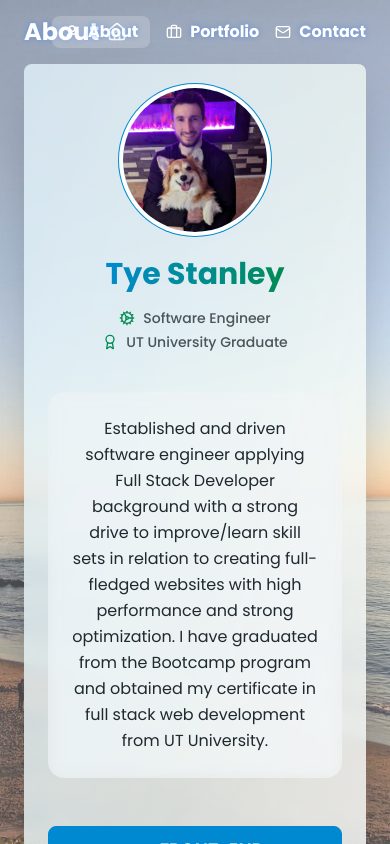
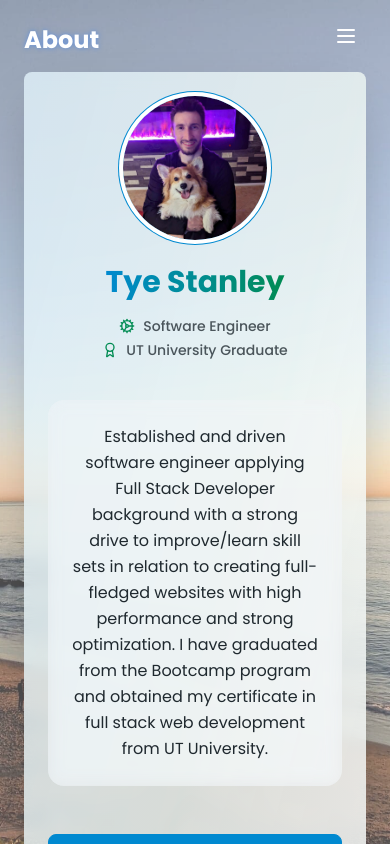
Before and after one commit to TyeStanley/portfolio-definitive, a Next.js app: page /about in a window 390 px wide. Built offline with nearby package versions, Linux system fonts and the light colour scheme.

Commit message:
added mobile menu

```diff
--- a/src/components/Navbar.tsx
+++ b/src/components/Navbar.tsx
@@ -1,5 +1,6 @@
 import Link from 'next/link';
-import { User, Briefcase, Mail, Home } from 'lucide-react';
+import { User, Briefcase, Mail, Home, Menu, X } from 'lucide-react';
+import { useState } from 'react';
 
 interface NavbarProps {
   title: 'About' | 'Portfolio' | 'Contact';
@@ -25,8 +26,24 @@ const navLinks = [
 ];
 
 export default function Navbar({ title, handleNavigation }: NavbarProps) {
+  const [isMobileMenuOpen, setIsMobileMenuOpen] = useState(false);
+
+  const toggleMobileMenu = () => {
+    setIsMobileMenuOpen(!isMobileMenuOpen);
+  };
+
+  const closeMobileMenu = () => {
+    setIsMobileMenuOpen(false);
+  };
+
   return (
-    <nav className="navbar relative z-20 mx-auto max-w-5xl px-6 py-4">
+    <>
+      {/* Spacer to fill gap when navbar is fixed */}
+      {isMobileMenuOpen && <div className="h-18" />}
+
+      <nav
+        className={`navbar ${isMobileMenuOpen ? 'fixed top-0 right-0 left-0' : 'relative'} z-30 mx-auto max-w-5xl px-6 py-4`}
+      >
         <div className="container mx-auto">
           <div className="navbar-start">
             <h1 className="text-2xl font-bold text-white [text-shadow:0_0_5px_rgba(59,130,246,0.6)]">
@@ -35,22 +52,27 @@ export default function Navbar({ title, handleNavigation }: NavbarProps) {
             {handleNavigation ? (
               <button
                 onClick={() => handleNavigation('/')}
-              className="mr-4 flex items-center text-white transition-all duration-200 hover:scale-110 hover:text-white/80"
+                className={`mr-4 flex items-center text-white transition-all duration-200 hover:scale-110 hover:text-white/80 ${
+                  isMobileMenuOpen ? 'md:flex' : 'hidden md:flex'
+                }`}
               >
-              <Home className="ml-2 h-5 w-5" />
+                <Home className="ml-2 h-6 w-6" />
               </button>
             ) : (
               <Link
                 href="/"
-              className="mr-4 flex items-center text-white transition-all duration-200 hover:scale-110 hover:text-white/80"
+                className={`mr-4 flex items-center text-white transition-all duration-200 hover:scale-110 hover:text-white/80 ${
+                  isMobileMenuOpen ? 'md:flex' : 'hidden md:flex'
+                }`}
               >
-              <Home className="ml-2 h-5 w-5" />
+                <Home className="ml-2 h-6 w-6" />
               </Link>
             )}
           </div>
 
           <div className="navbar-end">
-          <div className="flex space-x-4">
+            {/* Desktop Navigation */}
+            <div className="hidden space-x-4 md:flex">
               {navLinks.map(({ href, label, icon: Icon }) =>
                 handleNavigation ? (
                   <button
@@ -73,8 +95,66 @@ export default function Navbar({ title, handleNavigation }: NavbarProps) {
                 ),
               )}
             </div>
+
+            {/* Mobile Hamburger Button */}
+            <button
+              onClick={toggleMobileMenu}
+              className="hover:text-primary/80 hover:bg-primary/20 flex items-center p-2 text-white transition-all duration-200 hover:scale-110 hover:rounded-lg md:hidden"
+              aria-label="Toggle mobile menu"
+            >
+              <div className="relative h-6 w-6">
+                <Menu
+                  className={`absolute inset-0 h-6 w-6 transition-all duration-300 ${
+                    isMobileMenuOpen
+                      ? 'scale-0 rotate-180 opacity-0'
+                      : 'scale-100 rotate-0 opacity-100'
+                  }`}
+                />
+                <X
+                  className={`absolute inset-0 h-6 w-6 transition-all duration-300 ${
+                    isMobileMenuOpen
+                      ? 'scale-100 rotate-0 opacity-100'
+                      : 'scale-0 -rotate-180 opacity-0'
+                  }`}
+                />
+              </div>
+            </button>
           </div>
         </div>
       </nav>
+
+      {/* Mobile Menu Overlay - Outside nav for better backdrop-blur */}
+      {isMobileMenuOpen && (
+        <div className="bg-base-200/80 fixed top-0 right-0 left-0 z-20 h-screen backdrop-blur-md md:hidden">
+          <div className="space-y-3 px-6 py-4 pt-18">
+            {navLinks.map(({ href, label, icon: Icon }) =>
+              handleNavigation ? (
+                <button
+                  key={href}
+                  onClick={() => {
+                    handleNavigation(href);
+                    closeMobileMenu();
+                  }}
+                  className={`group hover:bg-primary/30 flex w-full items-center px-3 py-2 font-bold text-white transition-all duration-200 [text-shadow:0_0_5px_rgba(59,130,246,0.6)] hover:rounded-lg ${title === label ? 'bg-primary/30 rounded-lg' : ''}`}
+                >
+                  <Icon className="mr-3 h-5 w-5 transition-transform duration-200 group-hover:rotate-12" />
+                  {label}
+                </button>
+              ) : (
+                <Link
+                  key={href}
+                  href={href}
+                  onClick={closeMobileMenu}
+                  className={`group hover:bg-primary/30 flex w-full items-center px-3 py-2 font-bold text-white transition-all duration-200 [text-shadow:0_0_5px_rgba(59,130,246,0.6)] hover:rounded-lg ${title === label ? 'bg-primary/30 rounded-lg' : ''}`}
+                >
+                  <Icon className="mr-3 h-5 w-5 transition-transform duration-200 group-hover:rotate-12" />
+                  {label}
+                </Link>
+              ),
+            )}
+          </div>
+        </div>
+      )}
+    </>
   );
 }
```
Lines whose indentation alone changed are shown as unchanged.
